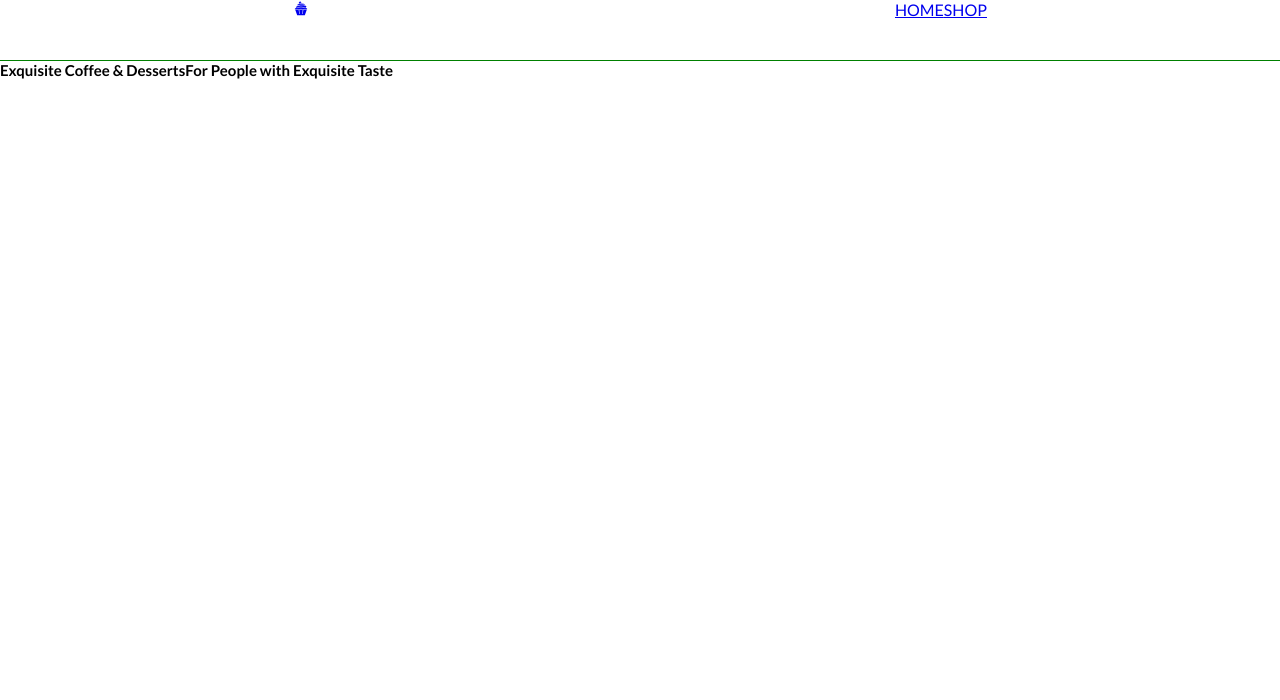
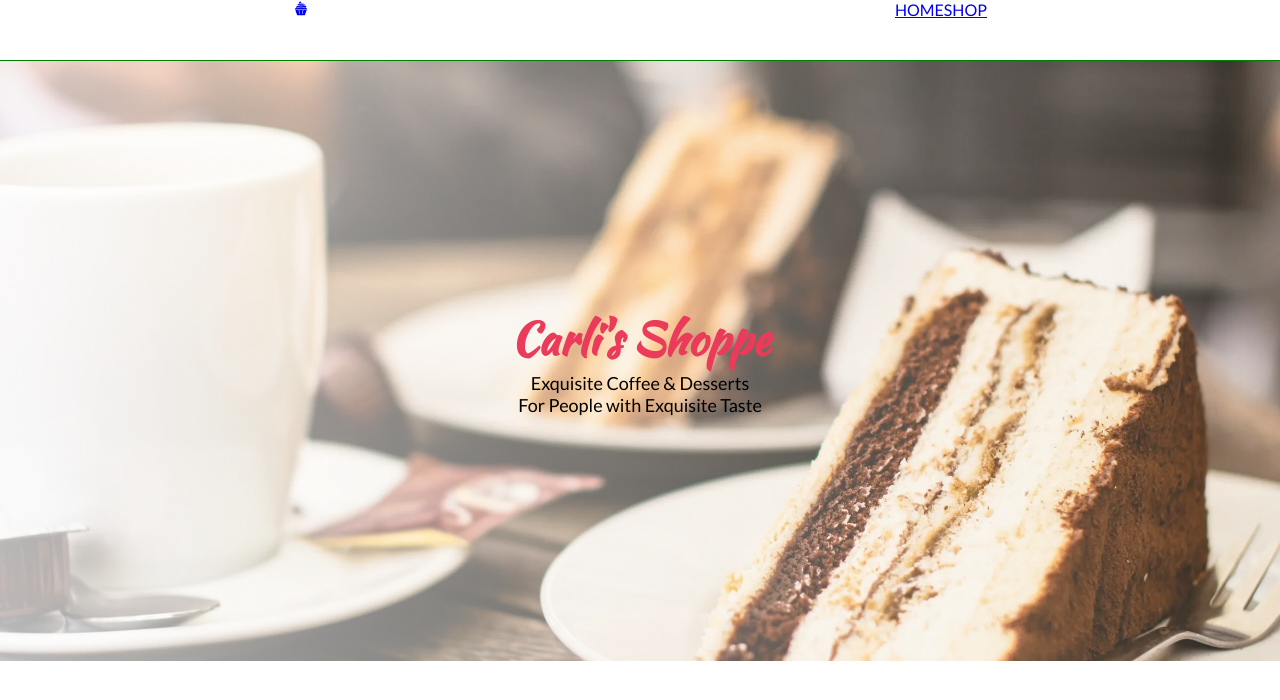
Before and after one commit to j-a-black/shoppe-cra-v4, a React (Create React App) app: page / in a window 1280 px wide. Shown: the top 700 px of the page. Built offline with nearby package versions, Linux system fonts and the light colour scheme.

Commit message:
styling hero component

```diff
--- a/src/components/hero/hero.component.jsx
+++ b/src/components/hero/hero.component.jsx
@@ -2,12 +2,15 @@ import "./hero.styles.scss";
 
 const Hero = () => {
   return (
-    <section>
-      <h1>
-        <span>Exquisite Coffee & Desserts</span>
-        <span>For People with Exquisite Taste</span>
-      </h1>
-    </section>
+    <div className="hero-container grid-center-item">
+      <section className="hero-text-box">
+        <h1>
+          <span className="header-primary">Carli's Shoppe</span>
+          <span className="header-sub">Exquisite Coffee & Desserts</span>
+          <span className="header-sub">For People with Exquisite Taste</span>
+        </h1>
+      </section>
+    </div>
   );
 };
 
--- a/src/components/hero/hero.styles.scss
+++ b/src/components/hero/hero.styles.scss
@@ -0,0 +1,39 @@
+@import "../../sassStyles/variables";
+
+.hero-container {
+  width: 100%;
+  height: 75vh;
+  background-image: linear-gradient(
+      to right,
+      rgb(white, 0.7),
+      rgba($color-main-style-71, 0.15)
+    ),
+    url("../../assets/images/hero-image.webp");
+  background-position: center;
+  background-repeat: none;
+  background-size: cover;
+  position: relative;
+
+  .hero-text-box {
+    max-width: 60rem;
+    text-align: center;
+
+    .header-primary {
+      display: block;
+      font-family: $kaushan-script;
+      font-size: 4.5rem;
+      color: $desire;
+    }
+
+    .header-sub {
+      display: block;
+      font-weight: 400;
+      font-size: 1.8rem;
+    }
+  }
+}
+
+.grid-center-item {
+  display: grid;
+  place-items: center;
+}
--- a/src/index.scss
+++ b/src/index.scss
@@ -17,3 +17,7 @@ body {
   box-sizing: border-box;
   font-family: $lato;
 }
+
+section {
+  padding: 1rem;
+}
--- a/src/sassStyles/_variables.scss
+++ b/src/sassStyles/_variables.scss
@@ -1,3 +1,11 @@
-@import url("https://fonts.googleapis.com/css2?family=Lato:ital,wght@0,100;0,300;0,400;0,700;0,900;1,100;1,300;1,400;1,700;1,900&display=swap");
+@import url("https://fonts.googleapis.com/css2?family=Kaushan+Script&family=Lato:ital,wght@0,100;0,300;0,400;0,700;0,900;1,100;1,300;1,400;1,700;1,900&display=swap");
 
 $lato: "Lato", sans-serif;
+$kaushan-script: "Kaushan Script", cursive;
+
+$color-main-style: #83652a;
+$color-main-style-97: #fcf9f4;
+$color-main-style-71: #dbc08d;
+$color-main-style-24: #5c471e;
+$desire: #eb3b5a;
+$midnight-blue: #2c3e50;
```
